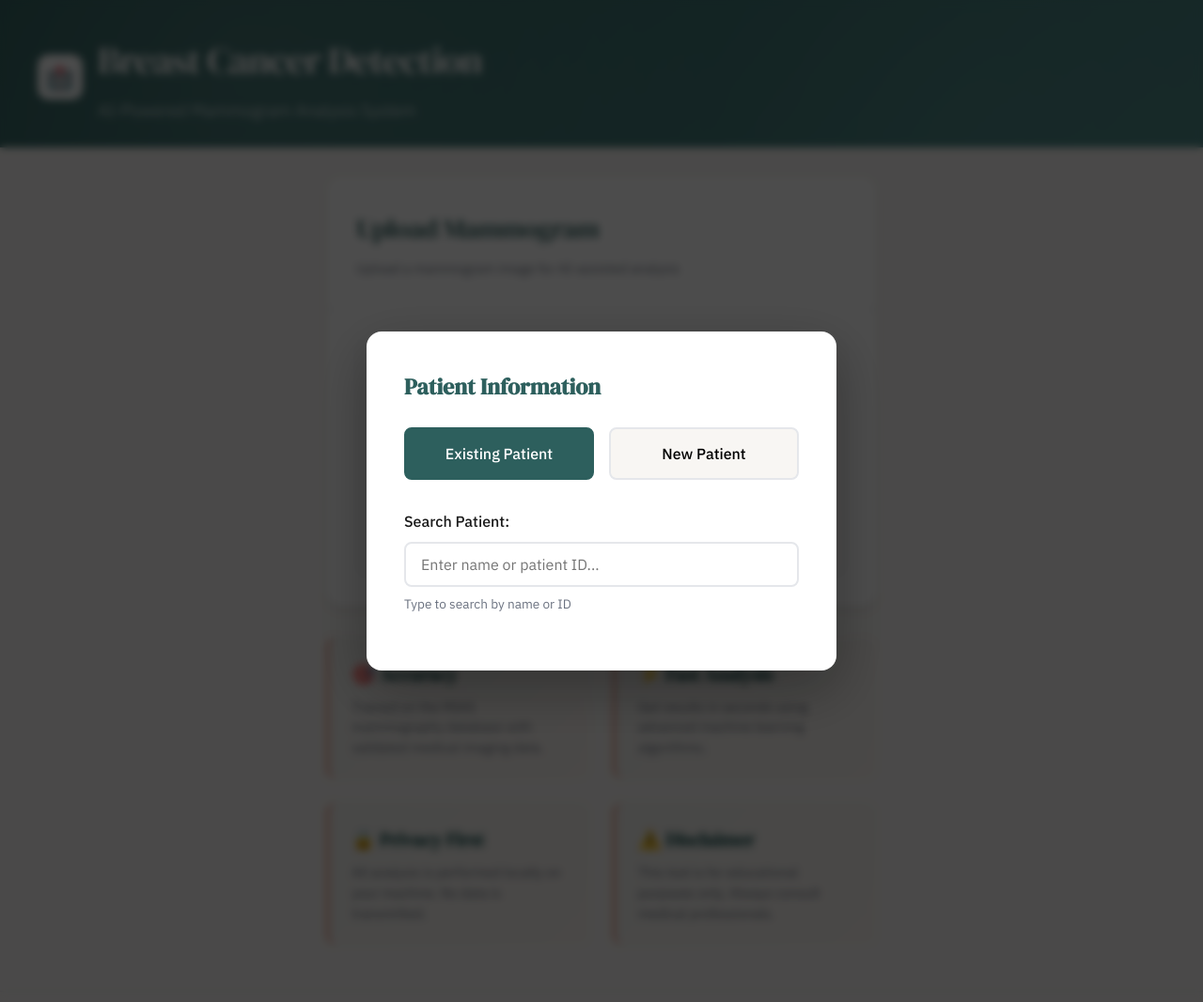
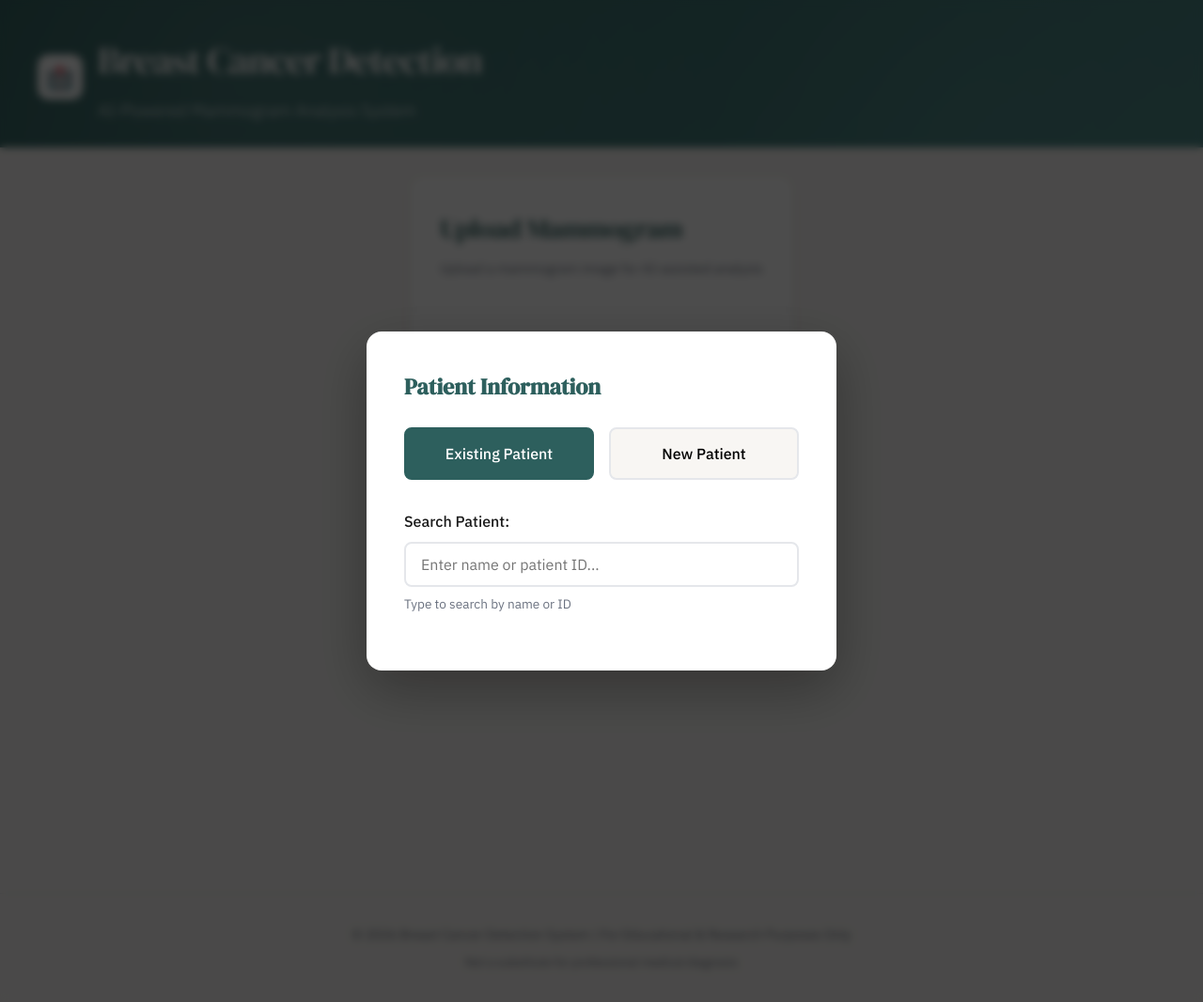
Before and after one commit to asanku091011/MSK_AI_Website, a Flask app: page / in a window 1280 px wide. Shown: the whole page at 94% size. Run offline with Flask 3, Linux system fonts and the light colour scheme.

Commit message:
Removed useless info grid at bottom of page

```diff
--- a/templates/index.html
+++ b/templates/index.html
@@ -827,25 +827,6 @@
                 <div class="results" id="results"></div>
             </div>
         </div>
-
-        <div class="info-grid">
-            <div class="info-card">
-                <h3>🎯 Accuracy</h3>
-                <p>Trained on the MIAS mammography database with validated medical imaging data.</p>
-            </div>
-            <div class="info-card">
-                <h3>⚡ Fast Analysis</h3>
-                <p>Get results in seconds using advanced machine learning algorithms.</p>
-            </div>
-            <div class="info-card">
-                <h3>🔒 Privacy First</h3>
-                <p>All analysis is performed locally on your machine. No data is transmitted.</p>
-            </div>
-            <div class="info-card">
-                <h3>⚠️ Disclaimer</h3>
-                <p>This tool is for educational purposes only. Always consult medical professionals.</p>
-            </div>
-        </div>
     </div>
 
     <div class="footer">
```
